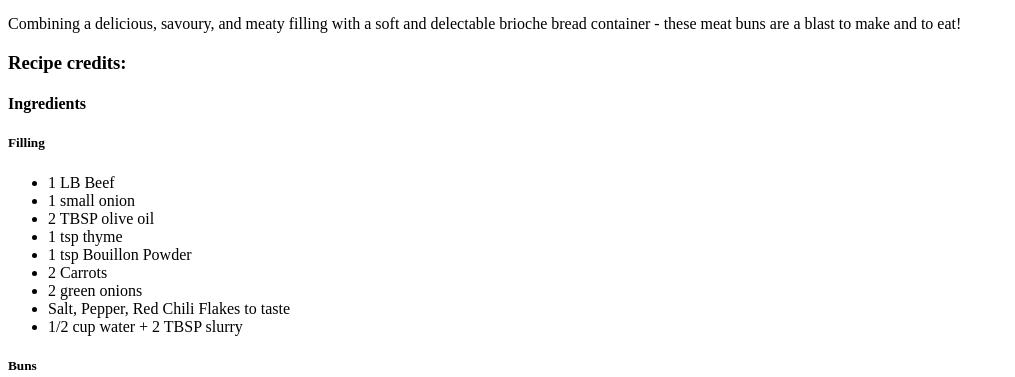
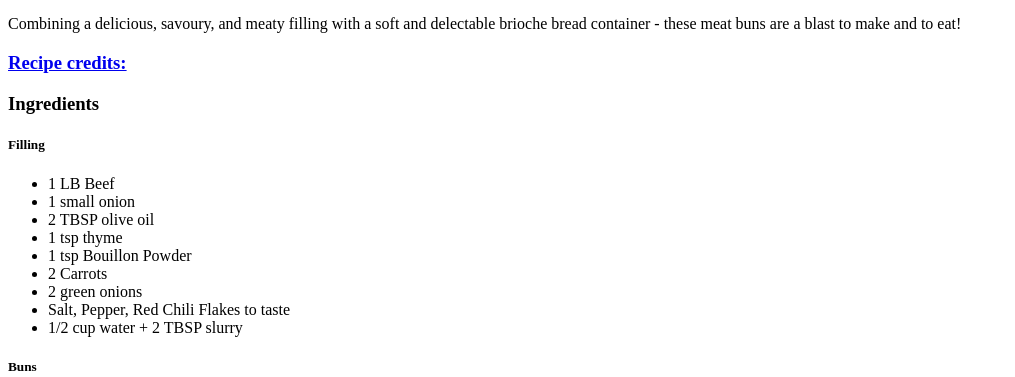
Before and after one commit to NikitaPermyakov/odin-recipes, a plain HTML site: page recipes/meat-buns.html in a window 1280 px wide. Shown: the part 428-805 px from the top of the page, without its empty margins (0-1015 px from the left). Drawn offline with Linux system fonts and the light colour scheme.

Commit message:
Fix links not working correctly

```diff
--- a/recipes/meat-buns.html
+++ b/recipes/meat-buns.html
@@ -18,12 +18,12 @@
             Combining a delicious, savoury, and meaty filling with a soft and delectable brioche bread container - these meat buns are a blast to make and to eat!
         </p>
         <h3>
-            <a src="https://cheflolaskitchen.com/meat-buns/">Recipe credits: </a>
+            <a href="https://cheflolaskitchen.com/meat-buns/">Recipe credits: </a>
         </h3>
 
-        <h4>
+        <h3>
             Ingredients
-        </h4>
+        </h3>
 
         <h5>
             <strong>
```
Also changed, not shown: recipes/homemade-pizza.html (+1 -1 lines), recipes/swedish-meatballs.html (+1 -1 lines).
